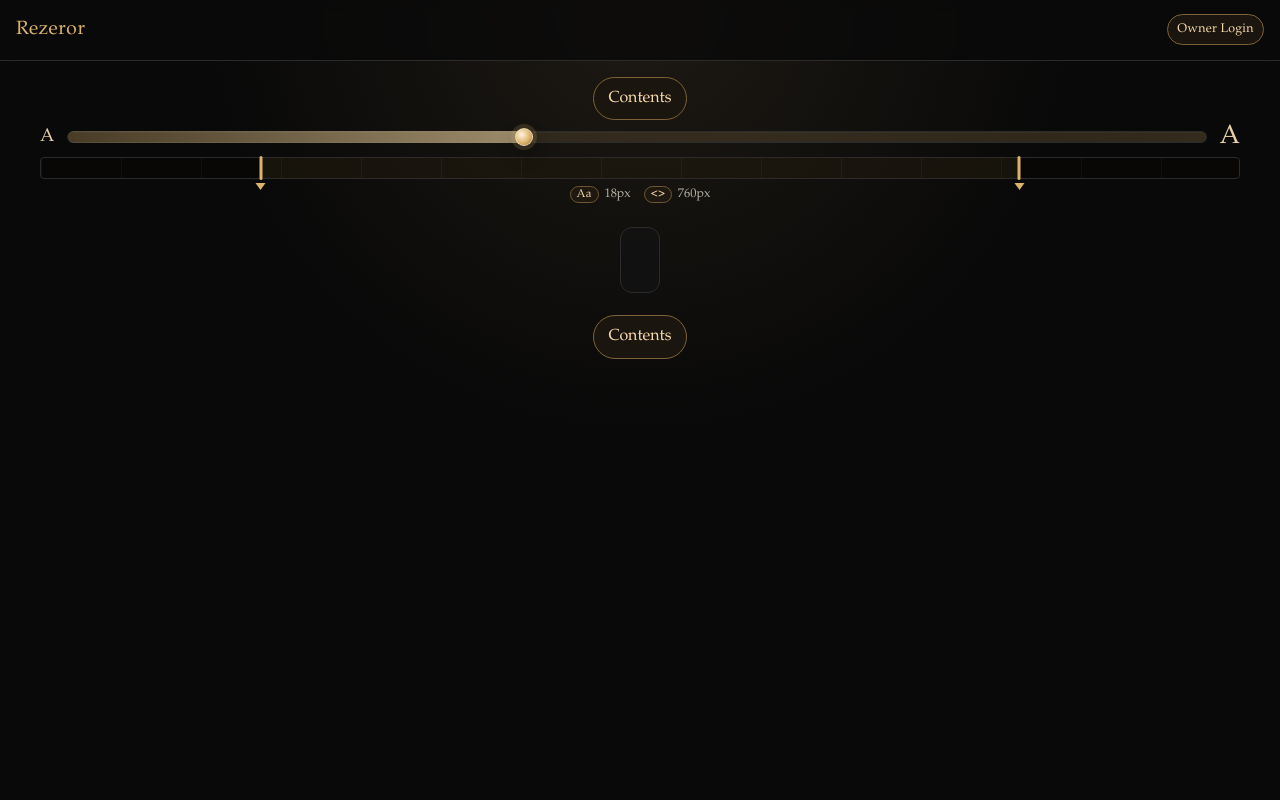
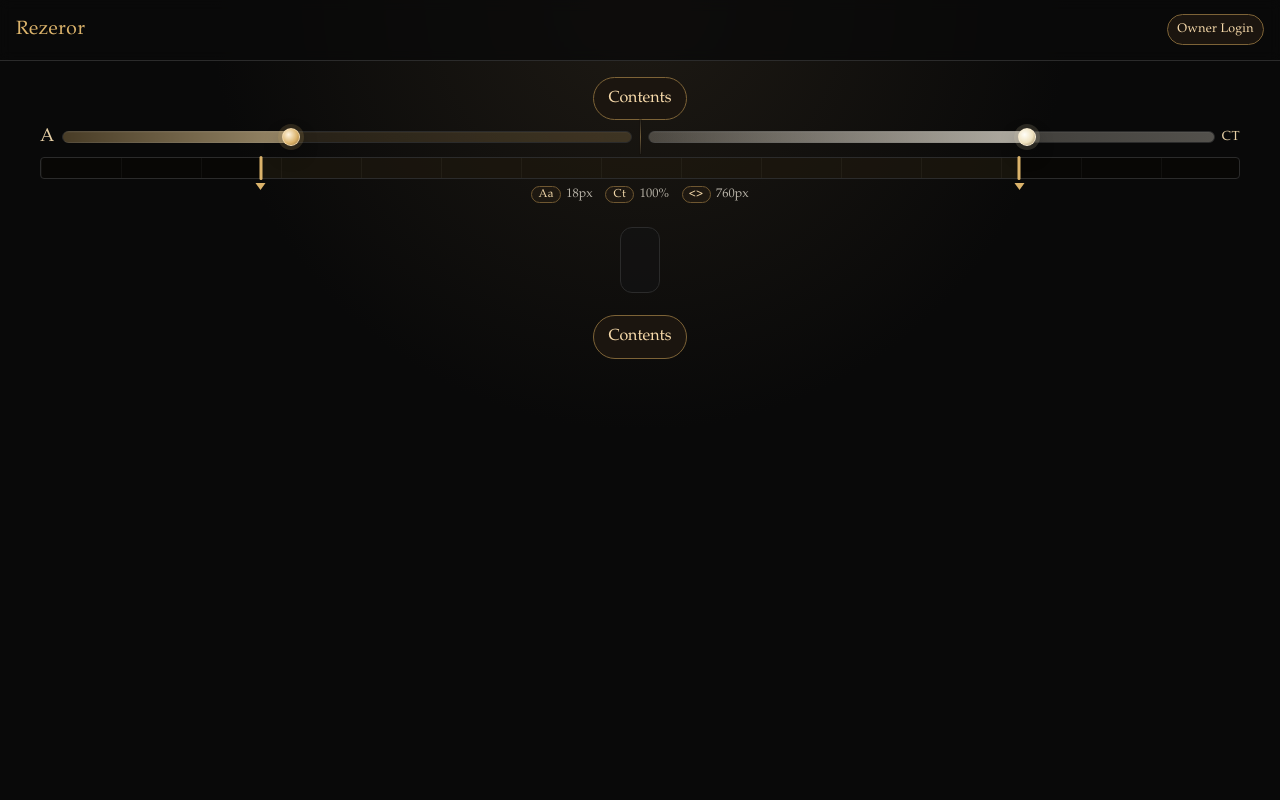
Before and after one commit to Igor4er/rezeror, a Flask app: template src/rezeror/web/templates/reader.html in a window 1280 px wide. Run offline with Flask 3, Linux system fonts and the light colour scheme; the template is opened without the code that fills it, so the values that code supplies are empty; parts of the project's set-up code (start-up, migrations or seed data) failed here and were passed over; some libraries are stand-ins or nearby versions.

Commit message:
dual rail for contrast

```diff
--- a/src/rezeror/web/static/css/style.css
+++ b/src/rezeror/web/static/css/style.css
@@ -8,6 +8,7 @@
   --border: #2b2b2b;
   --reader-content-width: 760px;
   --reader-font-size: 18px;
+  --reader-text-color: #f2f0e9;
 }
 
 * {
@@ -142,6 +143,7 @@ a:hover {
   border-radius: 12px;
   padding: 1.25rem 1.2rem;
   font-size: var(--reader-font-size);
+  color: var(--reader-text-color);
 }
 
 .reader-content img {
@@ -385,10 +387,31 @@ a:hover {
 
 .font-track {
   display: grid;
-  grid-template-columns: auto 1fr auto;
+  grid-template-columns: minmax(0, 1fr) auto minmax(0, 1fr);
   align-items: center;
-  gap: 0.8rem;
+  gap: 0.45rem;
   min-height: 34px;
+}
+
+.font-track-side {
+  display: grid;
+  align-items: center;
+  gap: 0.45rem;
+}
+
+.font-track-side-left {
+  grid-template-columns: auto minmax(0, 1fr);
+}
+
+.font-track-side-right {
+  grid-template-columns: minmax(0, 1fr) auto;
+}
+
+.font-track-center {
+  width: 1px;
+  align-self: stretch;
+  background: linear-gradient(to bottom, rgba(255, 255, 255, 0.06), rgba(219, 179, 107, 0.45), rgba(255, 255, 255, 0.06));
+  box-shadow: 0 0 0 1px rgba(20, 16, 11, 0.35);
 }
 
 .font-rail {
@@ -400,11 +423,30 @@ a:hover {
   box-shadow: inset 0 1px 0 rgba(255, 255, 255, 0.03);
 }
 
+.contrast-rail {
+  position: relative;
+  height: 12px;
+  border: 1px solid var(--border);
+  border-radius: 999px;
+  background: linear-gradient(90deg, rgba(167, 160, 149, 0.14), rgba(255, 248, 232, 0.3));
+  box-shadow: inset 0 1px 0 rgba(255, 255, 255, 0.03);
+}
+
 .font-track-glyph {
   position: relative;
   z-index: 1;
   color: #e7d0a6;
   line-height: 1;
+}
+
+.contrast-track-glyph {
+  position: relative;
+  z-index: 1;
+  color: #e7d0a6;
+  line-height: 1;
+  font-size: 0.82rem;
+  letter-spacing: 0.04em;
+  text-transform: uppercase;
 }
 
 .font-track-glyph-small {
@@ -426,6 +468,17 @@ a:hover {
   pointer-events: none;
 }
 
+.contrast-track-fill {
+  position: absolute;
+  left: 0;
+  top: -1px;
+  bottom: -1px;
+  width: 0;
+  border-radius: 999px;
+  background: linear-gradient(90deg, rgba(189, 183, 170, 0.22), rgba(255, 249, 235, 0.58));
+  pointer-events: none;
+}
+
 .font-handle {
   position: absolute;
   top: 50%;
@@ -442,9 +495,30 @@ a:hover {
   touch-action: none;
 }
 
+.contrast-handle {
+  position: absolute;
+  top: 50%;
+  left: 0;
+  width: 18px;
+  height: 18px;
+  transform: translate(-50%, -50%);
+  border-radius: 50%;
+  border: 1px solid rgba(255, 243, 220, 0.72);
+  background: radial-gradient(circle at 35% 35%, #fffef8, #efe2bf 56%, #8d7851 100%);
+  box-shadow: 0 0 0 4px rgba(236, 222, 182, 0.14), 0 8px 18px rgba(0, 0, 0, 0.35);
+  cursor: ew-resize;
+  z-index: 2;
+  touch-action: none;
+}
+
 .font-handle:focus-visible {
   outline: none;
   box-shadow: 0 0 0 4px rgba(219, 179, 107, 0.24), 0 0 0 2px rgba(255, 241, 212, 0.75), 0 8px 18px rgba(0, 0, 0, 0.35);
+}
+
+.contrast-handle:focus-visible {
+  outline: none;
+  box-shadow: 0 0 0 4px rgba(236, 222, 182, 0.2), 0 0 0 2px rgba(255, 247, 230, 0.78), 0 8px 18px rgba(0, 0, 0, 0.35);
 }
 
 .library-groups {
--- a/src/rezeror/web/static/js/reader.js
+++ b/src/rezeror/web/static/js/reader.js
@@ -121,22 +121,56 @@
   const fontFill = document.querySelector("[data-font-fill]");
   const fontHandle = document.querySelector("[data-font-handle]");
   const fontValue = document.querySelector("[data-reader-font-value]");
+  const contrastRail = document.querySelector("[data-contrast-rail]");
+  const contrastFill = document.querySelector("[data-contrast-fill]");
+  const contrastHandle = document.querySelector("[data-contrast-handle]");
+  const contrastValue = document.querySelector("[data-reader-contrast-value]");
   const widthStorageKey = "rezeror:reader-width";
   const fontStorageKey = "rezeror:reader-font-size";
+  const contrastStorageKey = "rezeror:reader-text-contrast";
   const minWidth = 620;
   const maxWidth = 1100;
   const widthStep = 20;
   const minFontSize = 14;
   const maxFontSize = 24;
   const fontStep = 0.5;
+  const minContrast = 70;
+  const maxContrast = 115;
+  const contrastStep = 5;
   let currentWidth = 760;
   let currentFontSize = 18;
+  let currentContrast = 100;
 
   const formatFontSize = (value) => {
     if (Number.isInteger(value)) {
       return String(value);
     }
     return value.toFixed(1).replace(/\.0$/, "");
+  };
+
+  const contrastStops = [
+    { value: minContrast, color: [184, 177, 165] },
+    { value: 100, color: [242, 240, 233] },
+    { value: maxContrast, color: [255, 250, 242] },
+  ];
+
+  const interpolateChannel = (from, to, progress) => from + (to - from) * progress;
+
+  const colorForContrast = (value) => {
+    for (let i = 0; i < contrastStops.length - 1; i += 1) {
+      const start = contrastStops[i];
+      const end = contrastStops[i + 1];
+      if (value <= end.value) {
+        const progress = (value - start.value) / (end.value - start.value || 1);
+        const rgb = start.color.map((channel, index) =>
+          Math.round(interpolateChannel(channel, end.color[index], progress))
+        );
+        return `rgb(${rgb[0]} ${rgb[1]} ${rgb[2]})`;
+      }
+    }
+
+    const fallback = contrastStops[contrastStops.length - 1].color;
+    return `rgb(${fallback[0]} ${fallback[1]} ${fallback[2]})`;
   };
 
   const updateRulerUI = () => {
@@ -228,6 +262,51 @@
     }
   };
 
+  const updateContrastUI = () => {
+    if (!contrastRail || !contrastHandle) {
+      return;
+    }
+
+    const railRect = contrastRail.getBoundingClientRect();
+    if (railRect.width === 0) {
+      return;
+    }
+
+    const progress = (currentContrast - minContrast) / (maxContrast - minContrast);
+    const handleLeft = railRect.width * progress;
+
+    contrastHandle.style.left = `${handleLeft}px`;
+    contrastHandle.setAttribute("aria-valuenow", String(currentContrast));
+    contrastHandle.setAttribute("aria-valuetext", `${currentContrast} percent`);
+
+    if (contrastFill) {
+      contrastFill.style.width = `${handleLeft}px`;
+    }
+
+    if (contrastValue) {
+      contrastValue.textContent = `${currentContrast}%`;
+    }
+  };
+
+  const applyReaderContrast = (rawValue, save) => {
+    const numeric = Number(rawValue);
+    if (!Number.isFinite(numeric)) {
+      return;
+    }
+
+    currentContrast = Math.min(
+      maxContrast,
+      Math.max(minContrast, Math.round(numeric / contrastStep) * contrastStep)
+    );
+    document.documentElement.style.setProperty("--reader-text-color", colorForContrast(currentContrast));
+    updateContrastUI();
+    if (save) {
+      try {
+        window.localStorage.setItem(contrastStorageKey, String(currentContrast));
+      } catch (_) {}
+    }
+  };
+
   try {
     applyReaderWidth(window.localStorage.getItem(widthStorageKey) || 760, false);
   } catch (_) {
@@ -238,6 +317,12 @@
     applyReaderFontSize(window.localStorage.getItem(fontStorageKey) || 18, false);
   } catch (_) {
     applyReaderFontSize(18, false);
+  }
+
+  try {
+    applyReaderContrast(window.localStorage.getItem(contrastStorageKey) || 100, false);
+  } catch (_) {
+    applyReaderContrast(100, false);
   }
 
   const makeHandleDraggable = (handle, side) => {
@@ -346,6 +431,67 @@
     });
 
     new ResizeObserver(updateFontUI).observe(fontRail);
+  }
+
+  if (contrastRail && contrastHandle) {
+    const positionToContrast = (clientX) => {
+      const rect = contrastRail.getBoundingClientRect();
+      if (rect.width === 0) {
+        return;
+      }
+
+      const clampedX = Math.min(rect.width, Math.max(0, clientX - rect.left));
+      const progress = clampedX / rect.width;
+      const contrast = minContrast + progress * (maxContrast - minContrast);
+      applyReaderContrast(contrast, true);
+    };
+
+    const onMouseMove = (e) => positionToContrast(e.clientX);
+    const onMouseUp = () => {
+      document.removeEventListener("mousemove", onMouseMove);
+      document.removeEventListener("mouseup", onMouseUp);
+    };
+    contrastHandle.addEventListener("mousedown", (e) => {
+      e.preventDefault();
+      document.addEventListener("mousemove", onMouseMove);
+      document.addEventListener("mouseup", onMouseUp);
+    });
+
+    const onTouchMove = (e) => {
+      e.preventDefault();
+      positionToContrast(e.touches[0].clientX);
+    };
+    const onTouchEnd = () => {
+      document.removeEventListener("touchmove", onTouchMove);
+      document.removeEventListener("touchend", onTouchEnd);
+    };
+    contrastHandle.addEventListener("touchstart", (e) => {
+      e.preventDefault();
+      document.addEventListener("touchmove", onTouchMove, { passive: false });
+      document.addEventListener("touchend", onTouchEnd);
+    });
+
+    contrastRail.addEventListener("mousedown", (e) => {
+      positionToContrast(e.clientX);
+    });
+
+    contrastHandle.addEventListener("keydown", (e) => {
+      if (e.key === "ArrowRight") {
+        applyReaderContrast(currentContrast + contrastStep, true);
+        e.preventDefault();
+      } else if (e.key === "ArrowLeft") {
+        applyReaderContrast(currentContrast - contrastStep, true);
+        e.preventDefault();
+      } else if (e.key === "Home") {
+        applyReaderContrast(minContrast, true);
+        e.preventDefault();
+      } else if (e.key === "End") {
+        applyReaderContrast(maxContrast, true);
+        e.preventDefault();
+      }
+    });
+
+    new ResizeObserver(updateContrastUI).observe(contrastRail);
   }
 
   if (rulerTrack) {
--- a/src/rezeror/web/templates/reader.html
+++ b/src/rezeror/web/templates/reader.html
@@ -28,14 +28,23 @@
   </nav>
 
   <section class="reader-controls" aria-label="Reader options">
-  <div class="reader-font-control" aria-label="Adjust text size">
+  <div class="reader-font-control" aria-label="Adjust text size and contrast">
     <div class="font-track" data-font-track>
-      <span class="font-track-glyph font-track-glyph-small" aria-hidden="true">A</span>
-      <div class="font-rail" data-font-rail>
-        <div class="font-track-fill" data-font-fill></div>
-        <div class="font-handle" data-font-handle tabindex="0" role="slider" aria-label="Reader font size" aria-valuemin="14" aria-valuemax="24" aria-valuenow="18" aria-valuetext="18 pixels"></div>
+      <div class="font-track-side font-track-side-left">
+        <span class="font-track-glyph font-track-glyph-small" aria-hidden="true">A</span>
+        <div class="font-rail" data-font-rail>
+          <div class="font-track-fill" data-font-fill></div>
+          <div class="font-handle" data-font-handle tabindex="0" role="slider" aria-label="Reader font size" aria-valuemin="14" aria-valuemax="24" aria-valuenow="18" aria-valuetext="18 pixels"></div>
+        </div>
       </div>
-      <span class="font-track-glyph font-track-glyph-large" aria-hidden="true">A</span>
+      <div class="font-track-center" aria-hidden="true"></div>
+      <div class="font-track-side font-track-side-right">
+        <div class="contrast-rail" data-contrast-rail>
+          <div class="contrast-track-fill" data-contrast-fill></div>
+          <div class="contrast-handle" data-contrast-handle tabindex="0" role="slider" aria-label="Reader text contrast" aria-valuemin="70" aria-valuemax="115" aria-valuenow="100" aria-valuetext="100 percent"></div>
+        </div>
+        <span class="contrast-track-glyph" aria-hidden="true">Ct</span>
+      </div>
     </div>
   </div>
 
@@ -51,6 +60,10 @@
     <span class="reader-metric">
       <span class="reader-metric-icon" aria-hidden="true">Aa</span>
       <span class="reader-width-value" data-reader-font-value>18px</span>
+    </span>
+    <span class="reader-metric">
+      <span class="reader-metric-icon" aria-hidden="true">Ct</span>
+      <span class="reader-width-value" data-reader-contrast-value>100%</span>
     </span>
     <span class="reader-metric">
       <span class="reader-metric-icon" aria-hidden="true">&lt;&gt;</span>
```
